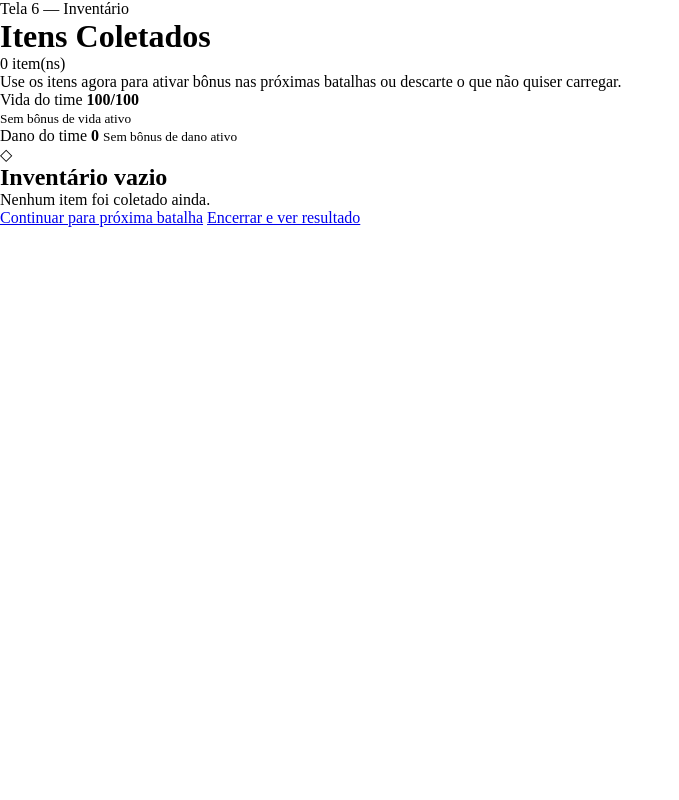
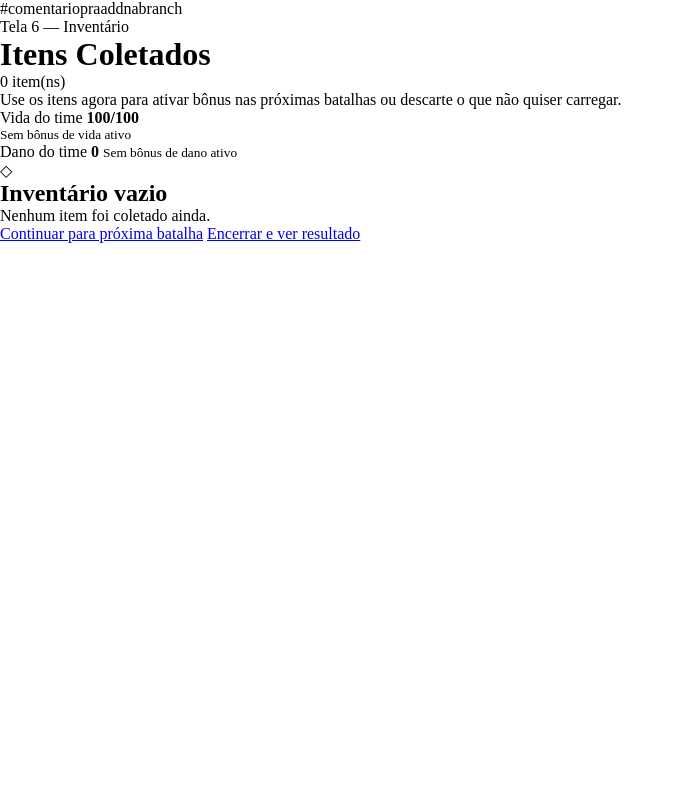
Before and after one commit to EduardoSDuarte/Ruptores, a Flask app: page /inventario in a window 1280 px wide. Shown: the whole page, without its empty margins (0-679 px from the left). Run offline with Flask 3, Linux system fonts and the light colour scheme.

Commit message:
Add comment for branch management in HTML template

```diff
--- a/templates/inventario.html
+++ b/templates/inventario.html
@@ -7,6 +7,7 @@
 {% set dano_time = dano_time|default(0) %}
 {% set bonus_vida = bonus_vida|default(0) %}
 {% set bonus_dano = bonus_dano|default(0) %}
+#comentariopraaddnabranch
 <!DOCTYPE html>
 <html lang="pt-br">
 <head>
```
